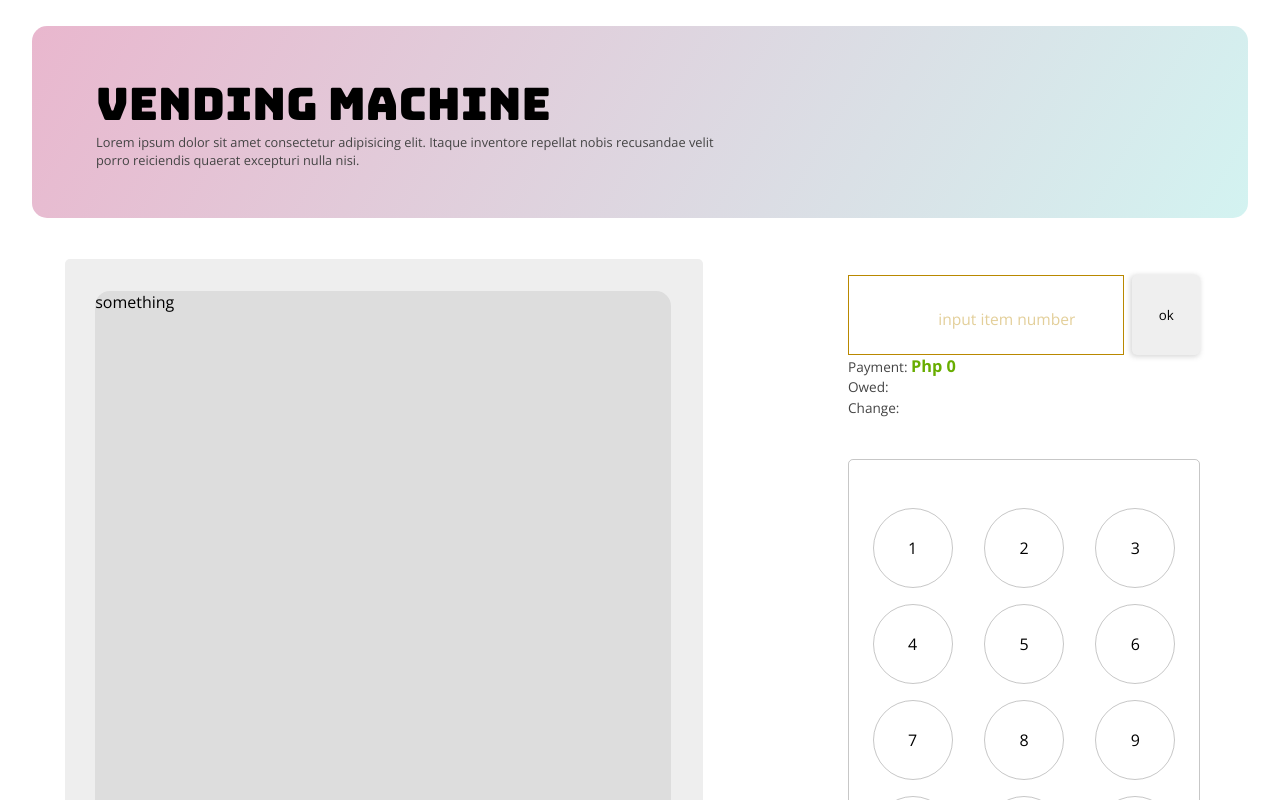
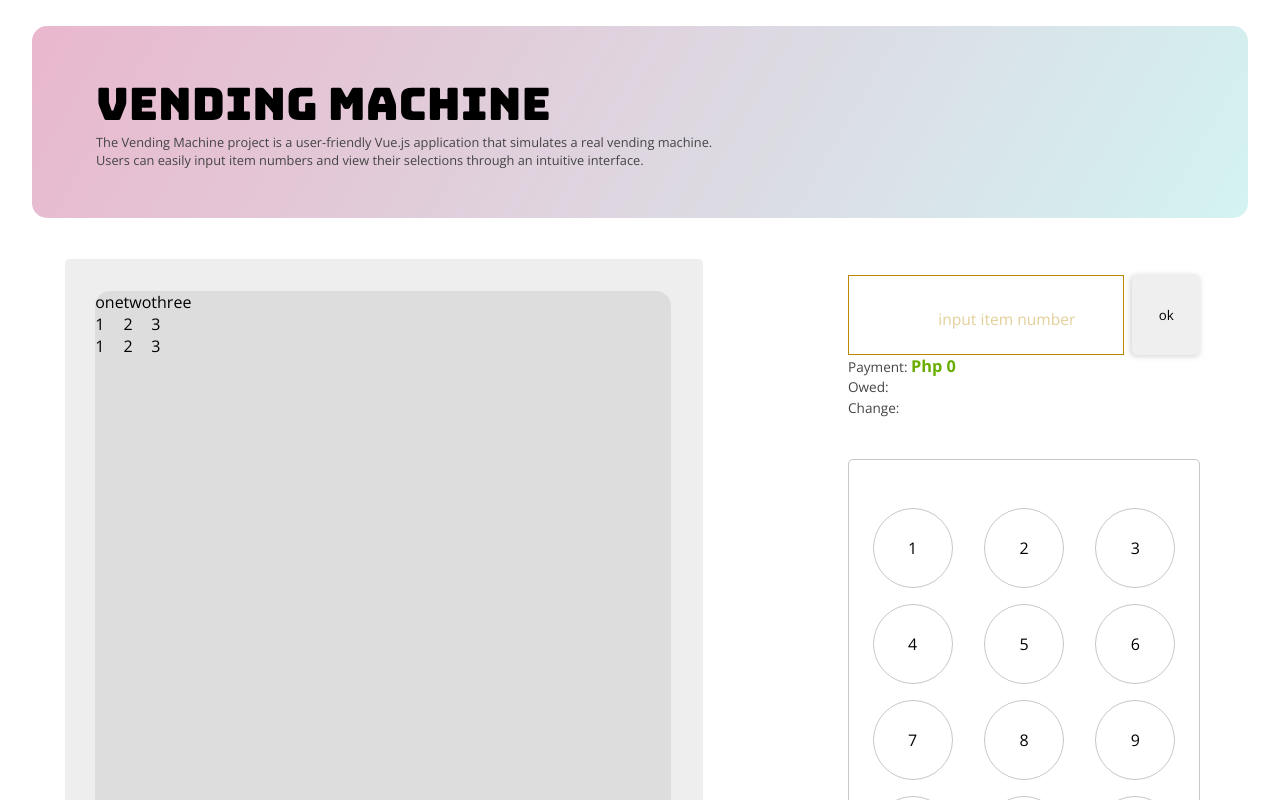
Before and after one commit to albertjon-0915/vending-machine-vue, a Vue app: page / in a window 1280 px wide. Shown: the top 800 px of the page. Built offline with nearby package versions, Linux system fonts and the light colour scheme.

Commit message:
small revision

```diff
--- a/src/App.vue
+++ b/src/App.vue
@@ -8,9 +8,9 @@ import VendorPage from "./components/vendorPage.vue";
       <div class="titleWrapper">
         <span>Vending Machine</span>
         <p>
-          Lorem ipsum dolor sit amet consectetur adipisicing elit. Itaque
-          inventore repellat nobis recusandae velit porro reiciendis quaerat
-          excepturi nulla nisi.
+          The Vending Machine project is a user-friendly Vue.js application that
+          simulates a real vending machine. Users can easily input item numbers
+          and view their selections through an intuitive interface.
         </p>
       </div>
     </div>
--- a/src/components/vendingMachine.vue
+++ b/src/components/vendingMachine.vue
@@ -1,13 +1,24 @@
 <script setup>
+import { defineProps, ref } from "vue";
+
+const props = defineProps({
+  vendingItems: Array,
+});
+
+const itemList = ref([...props.vendingItems]);
 </script>
 
 <template>
   <div class="vendingMachine">
     <div class="wrapperContainer">
       <div class="itemWrapper">
-        <div class="itemListWrapper">
-          <div class="itemList">something</div>
-        </div>
+        <ul class="itemList">
+          <li v-for="item in itemList" :key="item">
+            <div>{{ item.itemTitle }}</div>
+            <div>{{ item.itemPrice }}</div>
+            <div>{{ item.itemNo }}</div>
+          </li>
+        </ul>
       </div>
     </div>
   </div>
@@ -19,7 +30,6 @@
   place-items: center;
   height: 100vh;
   padding: 1em 3em;
-}
 
   .wrapperContainer {
     width: 95%;
@@ -39,9 +49,13 @@
       background: #dddddd;
     }
   }
+}
 
-.itemListWrapper {
+.itemList {
+  display: flex;
+
+  li {
+    all: unset;
   }
-.itemList {
 }
 </style>
```
Lines whose indentation alone changed are shown as unchanged.
